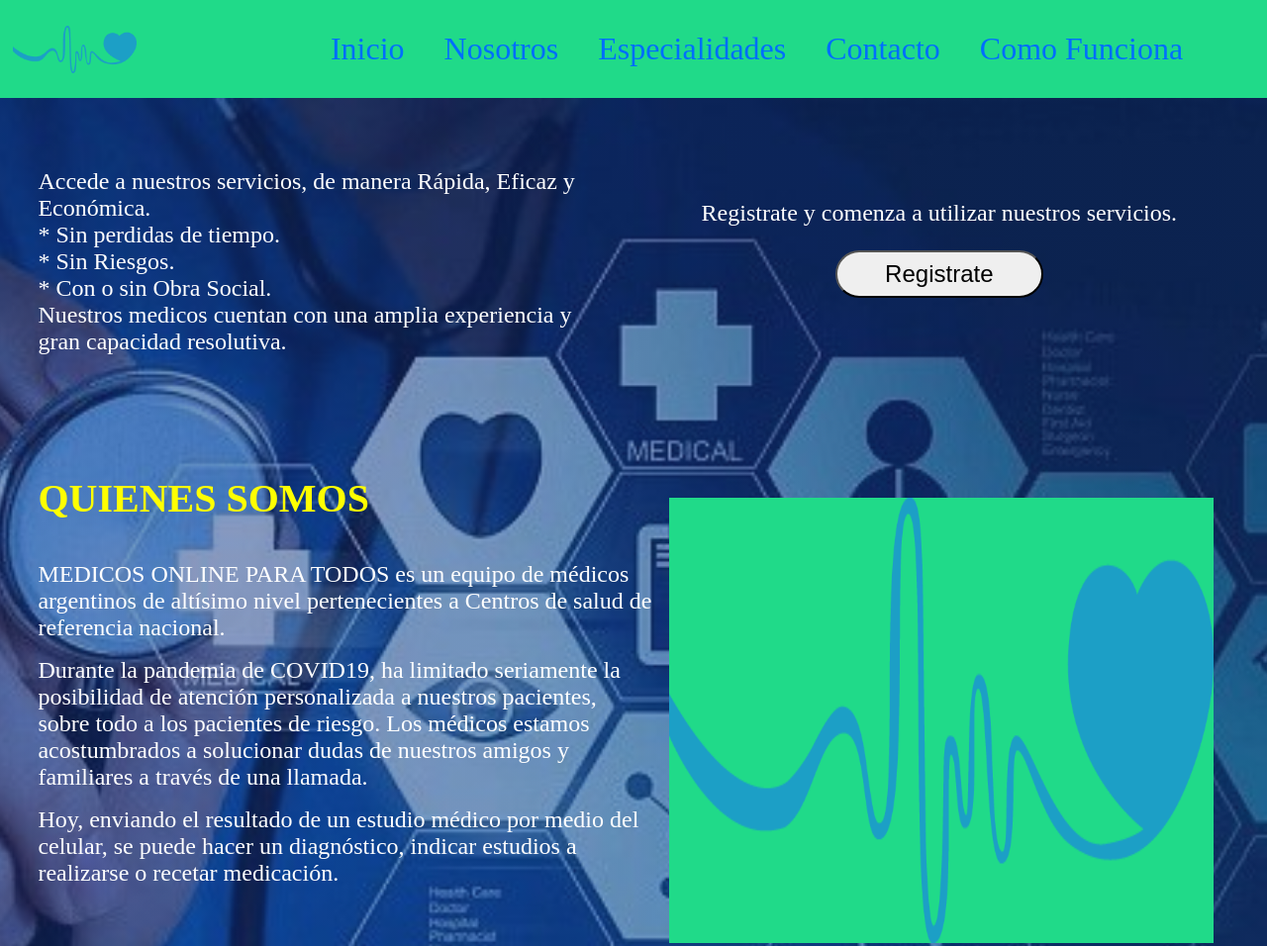
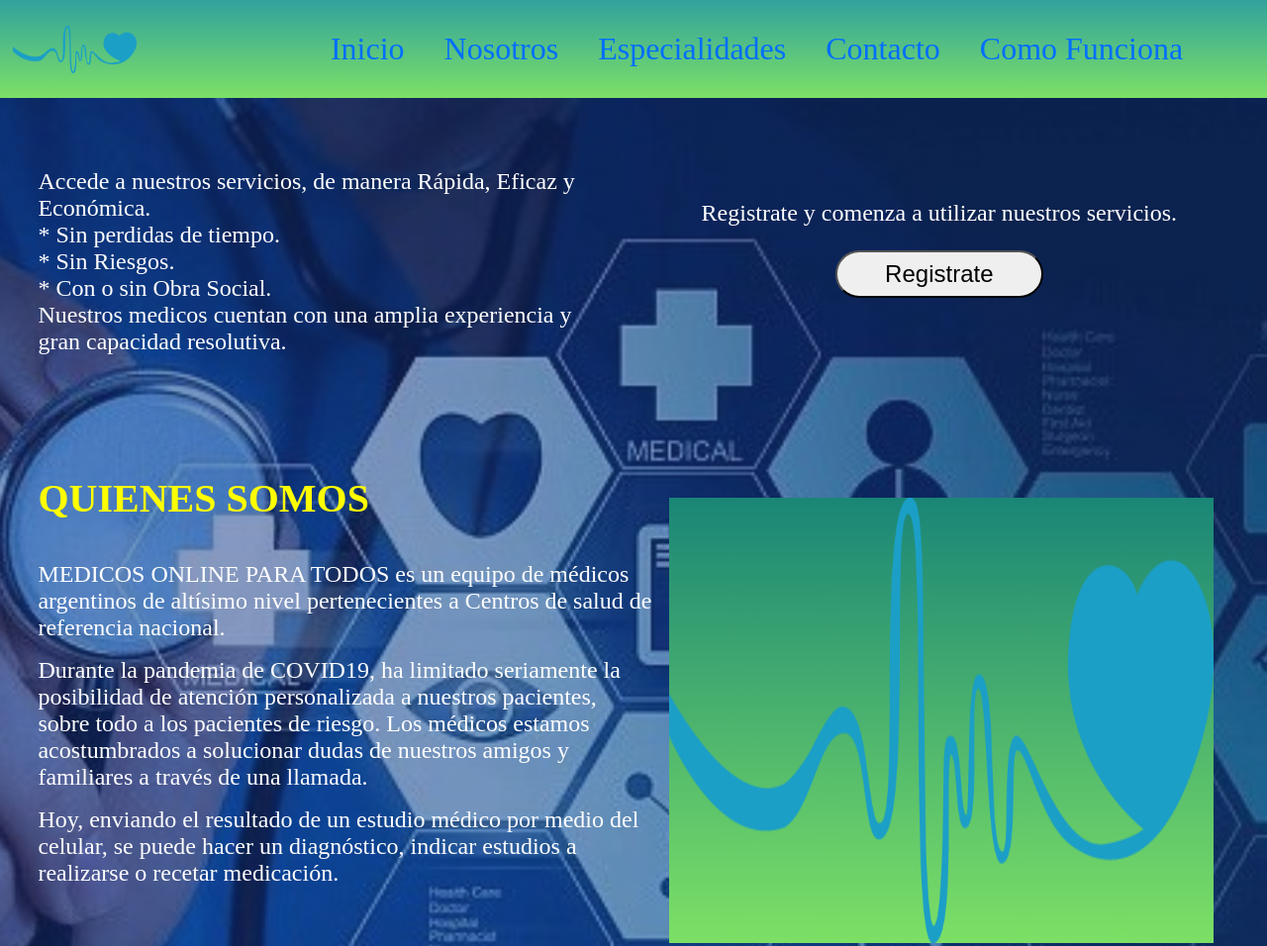
Before and after one commit to lucas-arguello/PF-LucasIvanArguello, a website: page page/nosotros.html in a window 1280 px wide. Shown: the top 956 px of the page at 99% size. Drawn offline with Linux system fonts and the light colour scheme.

Commit message:
Aplique Linear gradient, a varias imagenes

```diff
--- a/scss/_footer.scss
+++ b/scss/_footer.scss
@@ -3,6 +3,7 @@ footer {
   text-align: center;
   color:map-get($text-color, text-4);
   background: $backg-color;
+  background-image: linear-gradient(rgba(66, 107, 178, 0.5), rgba(216, 230, 66, 0.5));
   font-size: 1.2rem;
     .footer__container {
     @include flex-content(center);
--- a/scss/_header.scss
+++ b/scss/_header.scss
@@ -4,7 +4,7 @@ header {
   position: sticky;
   padding: 1.5%;
   background: $backg-color;
-
+  background-image: linear-gradient(rgba(66, 107, 178, 0.5), rgba(216, 230, 66, 0.5));
 
   .container {
     .nav {
@@ -48,6 +48,7 @@ header {
         overflow: hidden;
         transition: height 0.4s ease;
         background: $backg-color;
+        background-image: linear-gradient( rgba(216, 230, 66, 0.5),rgba(66, 107, 178, 0.5));
         display: flex;
         @include alingItems-direction-justify(center, column, space-around);
 
@@ -58,7 +59,7 @@ header {
             font-size: 1.5rem;
             text-decoration: none;
             color: map-get($text-color, text-4);
-            background: $backg-color;
+            /*background: $backg-color;*/
 
 
             &:hover {
--- a/scss/_media.scss
+++ b/scss/_media.scss
@@ -18,6 +18,7 @@
           height: auto;
           position: static;
           flex-direction: row;
+          background: none;
           &--items {
             &-li {
               font-size: 1.5rem;
--- a/scss/_nosotros.scss
+++ b/scss/_nosotros.scss
@@ -31,6 +31,7 @@ main{
       &--img img{
         width: 100%;
         background:$backg-color ;
+        background-image: linear-gradient(rgba(20, 50, 100, 0.5), rgba(216, 230, 66, 0.5));
       }
 
     }
```
Also changed, not shown: css/style.css, 1 other file.
